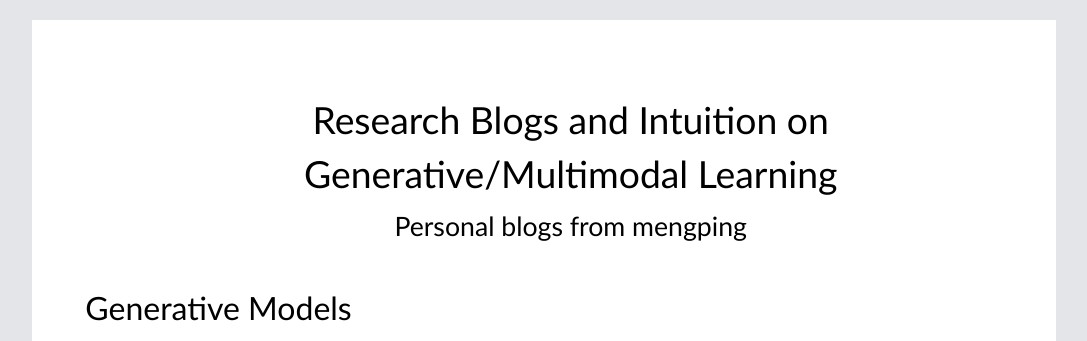
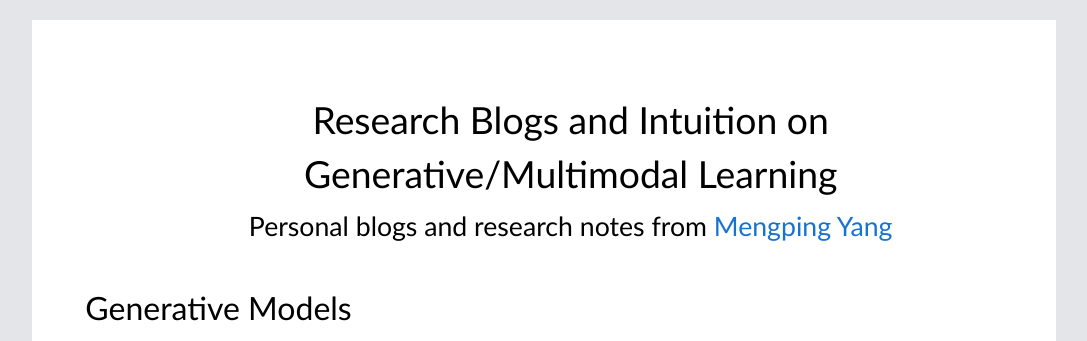
Before and after one commit to kobeshegu/blog, a plain HTML site: page index.html in a window 1280 px wide. Shown: the top 341 px of the page, without its empty margins (96-1183 px from the left). Drawn offline with Linux system fonts and the light colour scheme.

Commit message:
Done: add link

```diff
--- a/index.html
+++ b/index.html
@@ -31,7 +31,7 @@
       Research Blogs and Intuition on Generative/Multimodal Learning
     </div>
     <div class="subtitle">
-      Personal blogs from mengping
+      Personal blogs and research notes from <a href="kobeshegu.github.io" target="_blank">Mengping Yang</a>
     </div>
   </div>
   <!-- === Header Ends === -->
```
